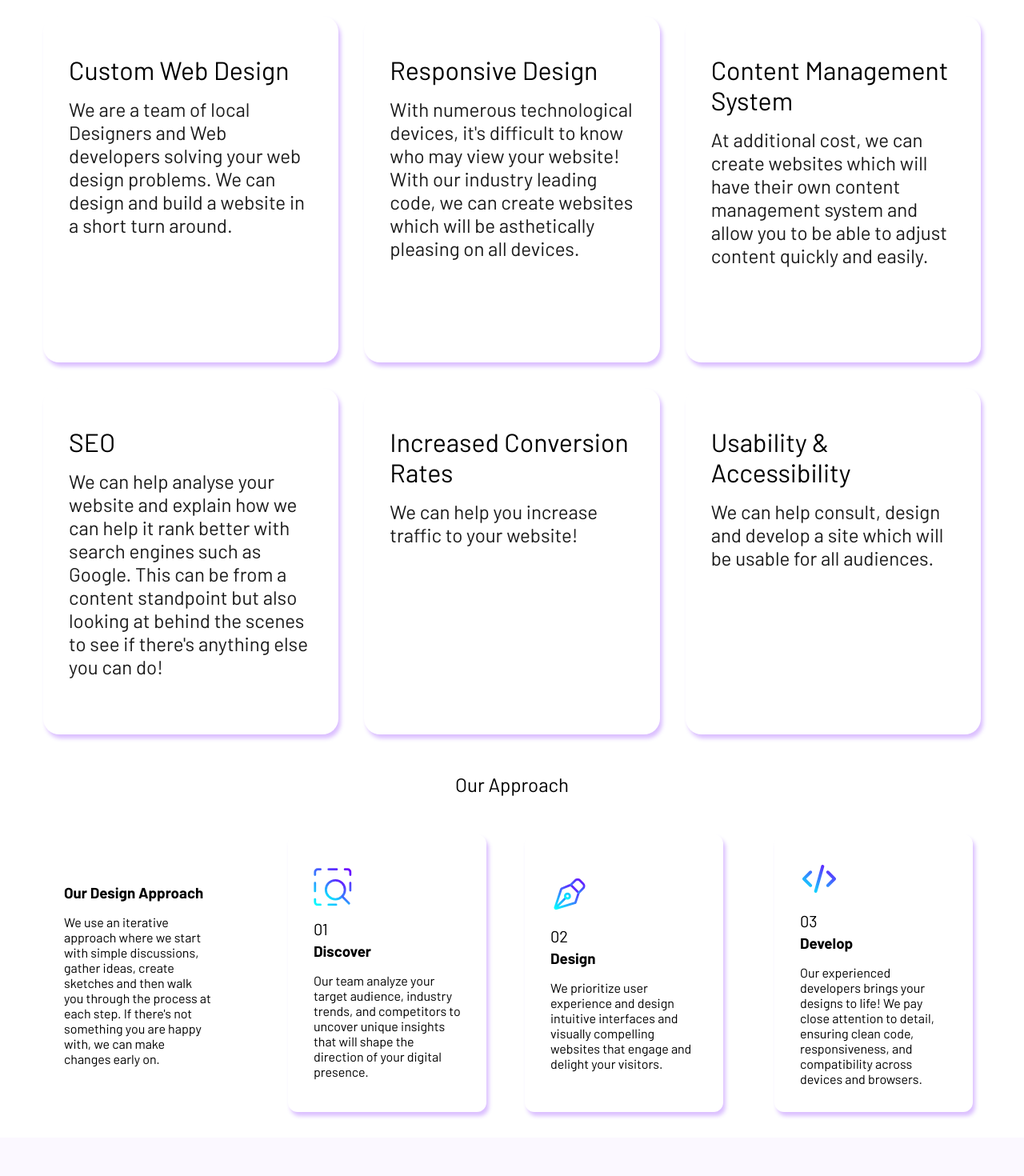
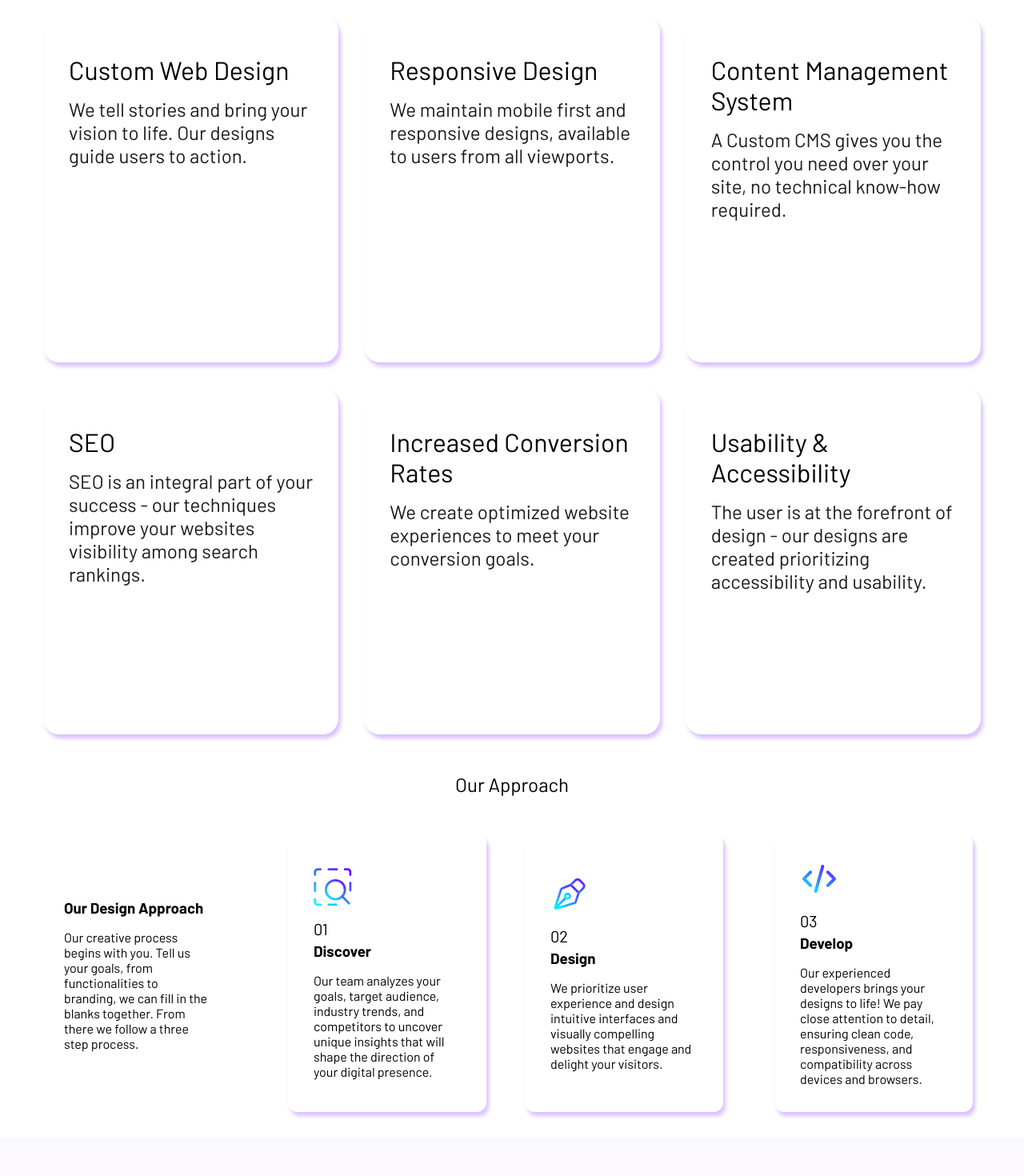
Before and after one commit to vanvisual/teamsite-frontend, a React (Create React App) app: page / in a window 1280 px wide. Shown: the part 900-2370 px from the top of the page at 80% size. Built offline with nearby package versions, Linux system fonts and the light colour scheme.

Commit message:
change copy.

```diff
--- a/src/Components/Approach/Approach.jsx
+++ b/src/Components/Approach/Approach.jsx
@@ -19,7 +19,7 @@ const Approach = () => {
                     delay: 0.2,
                 }} className="appr-card appr-card--first">
                 <h3 className="appr-card__subtitle">Our Design Approach</h3>
-                <p className="appr-card__description">We use an iterative approach where we start with simple discussions, gather ideas, create sketches and then walk you through the process at each step. If there's not something you are happy with, we can make changes early on.</p>
+                <p className="appr-card__description">Our creative process begins with you. Tell us your goals, from functionalities to branding, we can fill in the blanks together. From there we follow a three step process.</p>
             </motion.div>
             <motion.article
                 initial={{ opacity: 0 }}
@@ -30,7 +30,7 @@ const Approach = () => {
                 <img src={discover} alt="Discover Icon" className="appr-card__icon" />
                 <h3 className="appr-card__subtitle">Discover</h3>
                 <p className="appr-card__subtitle--top">01</p>
-                <p className="appr-card__description">Our team analyze your target audience, industry trends, and competitors to uncover unique insights that will shape the direction of your digital presence.</p>
+                <p className="appr-card__description">Our team analyzes your goals, target audience, industry trends, and competitors to uncover unique insights that will shape the direction of your digital presence.</p>
             </motion.article>
             <motion.article
                 initial={{ opacity: 0 }}
--- a/src/Components/Improvement/Improvement.jsx
+++ b/src/Components/Improvement/Improvement.jsx
@@ -15,7 +15,7 @@ const Improvement = ({ index }) => (
                 }}
                 className="improvement__card">
                 <h3 className='improvement__subtitle'>Custom Web Design</h3>
-                <p className='improvement__description'>We are a team of local Designers and Web developers solving your web design problems. We can design and build a website in a short turn around.</p>
+                <p className='improvement__description'>We tell stories and bring your vision to life. Our designs guide users to action.</p>
             </motion.article>
             <motion.article
                 initial={{ opacity: 0 }}
@@ -27,7 +27,7 @@ const Improvement = ({ index }) => (
 
                 className="improvement__card">
                 <h3 className='improvement__subtitle'>Responsive Design</h3>
-                <p className='improvement__description'>With numerous technological devices, it's difficult to know who may view your website! With our industry leading code, we can create websites which will be asthetically pleasing on all devices.</p>
+                <p className='improvement__description'>We maintain mobile first and responsive designs, available to users from all viewports.</p>
             </motion.article>
             <motion.article
                 initial={{ opacity: 0 }}
@@ -38,7 +38,7 @@ const Improvement = ({ index }) => (
                 }}
                 className="improvement__card">
                 <h3 className='improvement__subtitle'>Content Management System</h3>
-                <p className='improvement__description'>At additional cost, we can create websites which will have their own content management system and allow you to be able to adjust content quickly and easily.</p>
+                <p className='improvement__description'>A Custom CMS gives you the control you need over your site, no technical know-how required.</p>
             </motion.article>
             <motion.article
                 initial={{ opacity: 0 }}
@@ -49,7 +49,7 @@ const Improvement = ({ index }) => (
                     // repeat: Infinity
                 }} className="improvement__card">
                 <h3 className='improvement__subtitle'>SEO</h3>
-                <p className='improvement__description'>We can help analyse your website and explain how we can help it rank better with search engines such as Google. This can be from a content standpoint but also looking at behind the scenes to see if there's anything else you can do!</p>
+                <p className='improvement__description'>SEO is an integral part of your success - our techniques improve your websites visibility among search rankings.</p>
             </motion.article>
             <motion.article
                 initial={{ opacity: 0 }}
@@ -58,7 +58,7 @@ const Improvement = ({ index }) => (
                     delay: 0.2,
                 }} className="improvement__card">
                 <h3 className='improvement__subtitle'>Increased Conversion Rates</h3>
-                <p className='improvement__description'>We can help you increase traffic to your website!</p>
+                <p className='improvement__description'>We create optimized website experiences to meet your conversion goals.</p>
             </motion.article>
             <motion.article
                 initial={{ opacity: 0 }}
@@ -69,7 +69,7 @@ const Improvement = ({ index }) => (
 
                 className="improvement__card">
                 <h3 className='improvement__subtitle'>Usability & Accessibility</h3>
-                <p className='improvement__description'>We can help consult, design and develop a site which will be usable for all audiences.</p>
+                <p className='improvement__description'>The user is at the forefront of design - our designs are created prioritizing accessibility and usability.</p>
             </motion.article>
         </section>
     </div>
```
